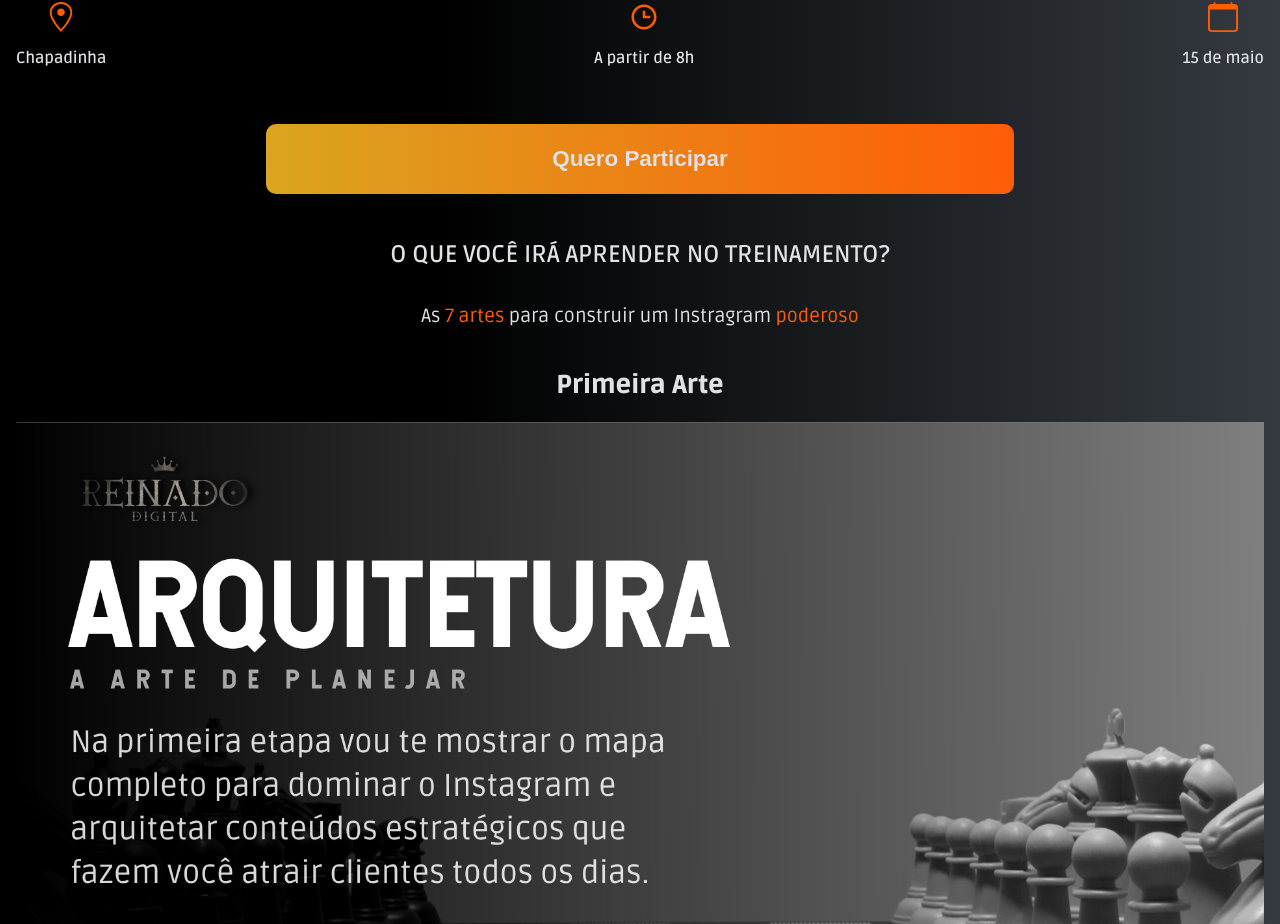
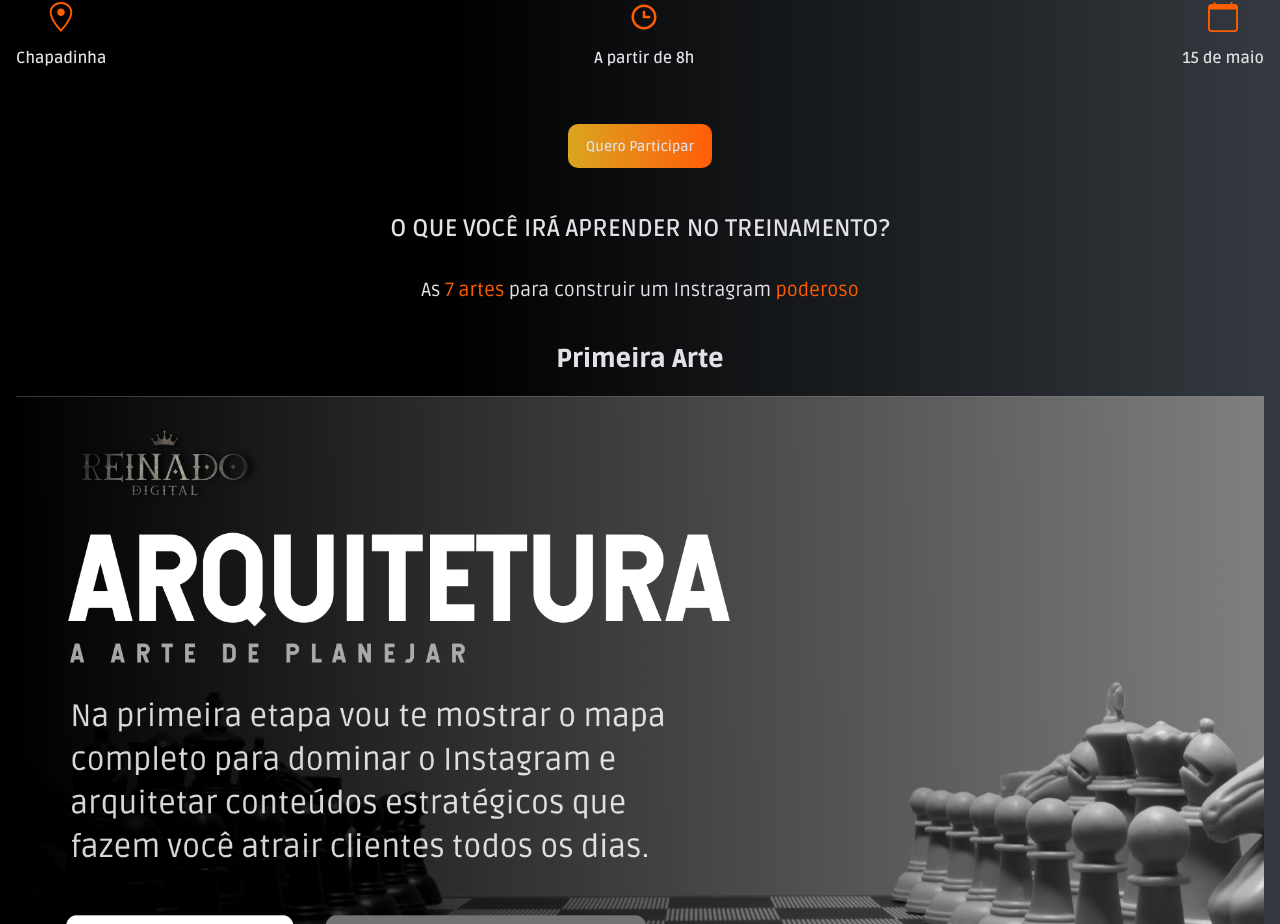
Before and after one commit to Nhed1/reinado, a React (Vite) app: page / in a window 1280 px wide. Shown: the part 859-1783 px from the top of the page. Built offline with nearby package versions, Linux system fonts and the light colour scheme.

Commit message:
feat(component): added nav

```diff
--- a/src/App.jsx
+++ b/src/App.jsx
@@ -5,11 +5,16 @@ import { Wrapper } from "./components/Wrapper";
 import { Header } from "./components/Header/Header";
 import { Info } from "./components/Info/Info";
 import { Main } from "./components/Main/Main";
+import { useWindowPosition } from "./hooks/useWindowPosition";
+import { Nav } from "./components/Nav/Nav";
 
 function App() {
+  let value = useWindowPosition();
+  const showUp = value > 800;
   return (
     <Wrapper>
       <GlobalStyle />
+      {showUp && <Nav />}
       <Padding>
         <Header />
         <Info />
--- a/src/components/Button/Button.jsx
+++ b/src/components/Button/Button.jsx
@@ -1,19 +1,32 @@
 import styled from "styled-components";
 
 export function Button() {
-  return <ButtonStyle>Quero Participar</ButtonStyle>;
+  return (
+    <ButtonStyle>
+      <a href="#">Quero Participar</a>
+    </ButtonStyle>
+  );
 }
 
-const ButtonStyle = styled.button`
+const ButtonStyle = styled.div`
   cursor: pointer;
-  border: none;
   margin-top: 20px;
+
+  font-style: none;
   border-radius: 10px;
-  padding: 20px;
-  width: 60%;
-  height: 70px;
-  font-size: 1.4rem;
-  font-weight: 600;
-  color: #e1e1e6;
+  width: 140px;
+  height: 40px;
+
   background-image: linear-gradient(to right, #daa520, #ff5d08);
+
+  display: flex;
+  justify-content: center;
+  align-items: center;
+  padding: 2px;
+  a {
+    text-decoration: none;
+    color: #e1e1e6;
+    font-size: 14px;
+    font-weight: 600;
+  }
 `;
--- a/src/components/Header/Header.jsx
+++ b/src/components/Header/Header.jsx
@@ -2,7 +2,6 @@ import { HeaderDiv } from "./HeaderDiv";
 import { Name, Details, Presentation } from "./HeaderDiv";
 import { FlexColumn } from "../FlexColumn";
 import logo2 from "../../assets/logo2.png";
-import { Span } from "../Span";
 import styled from "styled-components";
 
 export function Header() {
--- /dev/null
+++ b/src/components/Nav/Nav.jsx
@@ -0,0 +1,53 @@
+import styled from "styled-components";
+import { Button } from "../Button/Button";
+import logo2 from "../../assets/logo2.png";
+
+export function Nav() {
+  return (
+    <NavDiv>
+      <img src={logo2} alt="logo" />
+      <ButtonLink>
+        <a href="#">Quero Participar</a>
+      </ButtonLink>
+    </NavDiv>
+  );
+}
+
+const NavDiv = styled.div`
+  position: sticky;
+  top: 0;
+  display: flex;
+  align-items: center;
+  justify-content: space-around;
+
+  width: 100%;
+  height: 60px;
+  background-color: rgba(0, 0, 0, 0.8);
+  color: white;
+
+  img {
+    width: 100px;
+    height: auto;
+  }
+`;
+
+const ButtonLink = styled.div`
+  cursor: pointer;
+
+  font-style: none;
+  border-radius: 10px;
+  width: 120px;
+  height: 35px;
+
+  background-image: linear-gradient(to right, #daa520, #ff5d08);
+
+  display: flex;
+  justify-content: center;
+  align-items: center;
+  a {
+    text-decoration: none;
+    color: #e1e1e6;
+    font-size: 14px;
+    font-weight: 600;
+  }
+`;
--- /dev/null
+++ b/src/hooks/useWindowPosition.jsx
@@ -0,0 +1,16 @@
+import { useState } from "react";
+import { useLayoutEffect } from "react";
+
+export function useWindowPosition() {
+  const [position, setPosition] = useState(0);
+
+  useLayoutEffect(() => {
+    function updatePosition() {
+      setPosition(window.scrollY);
+    }
+    window.addEventListener("scroll", updatePosition);
+    updatePosition();
+    return () => window.removeEventListener("scroll", updatePosition);
+  });
+  return position;
+}
```
